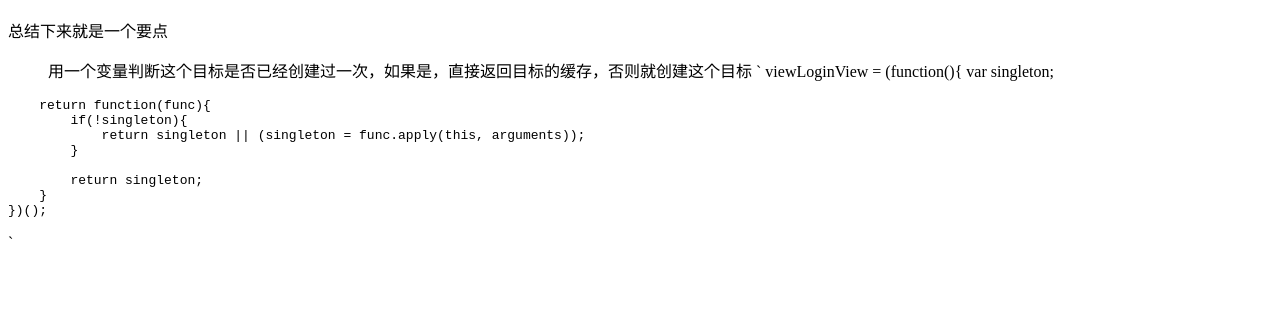
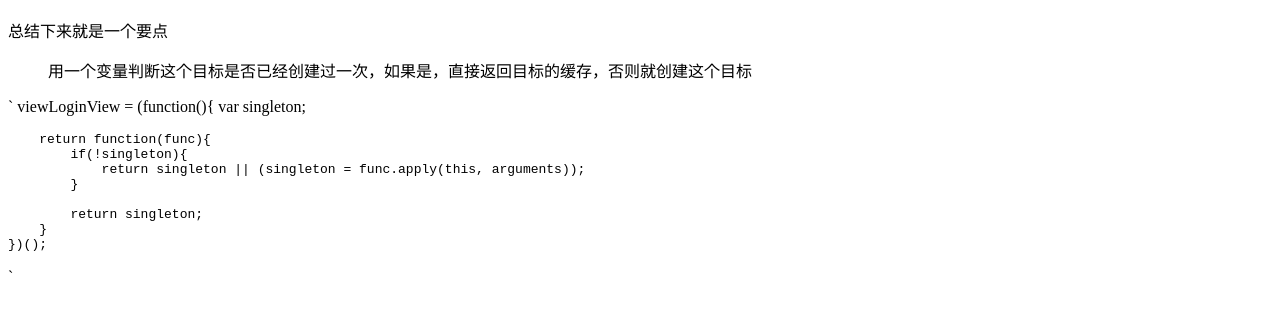
Before and after one commit to gaoqiang19514/design-patterns, a plain HTML site: page 单例模式/README.html in a window 1280 px wide. Shown: the part 57-368 px from the top of the page. Drawn offline with Linux system fonts and the light colour scheme.

Commit message:
更新readme.md

```diff
--- a/单例模式/README.html
+++ b/单例模式/README.html
@@ -7,11 +7,11 @@
         <h1 id="-">单例模式</h1>
 <p>总结下来就是一个要点</p>
 <blockquote>
-<p>用一个变量判断这个目标是否已经创建过一次，如果是，直接返回目标的缓存，否则就创建这个目标
-`
+<p>用一个变量判断这个目标是否已经创建过一次，如果是，直接返回目标的缓存，否则就创建这个目标</p>
+</blockquote>
+<p>`
     viewLoginView = (function(){
         var singleton;</p>
-</blockquote>
 <pre><code>    return function(func){
         if(!singleton){
             return singleton || (singleton = func.apply(this, arguments));
```
Also changed, not shown: 1 other file.
